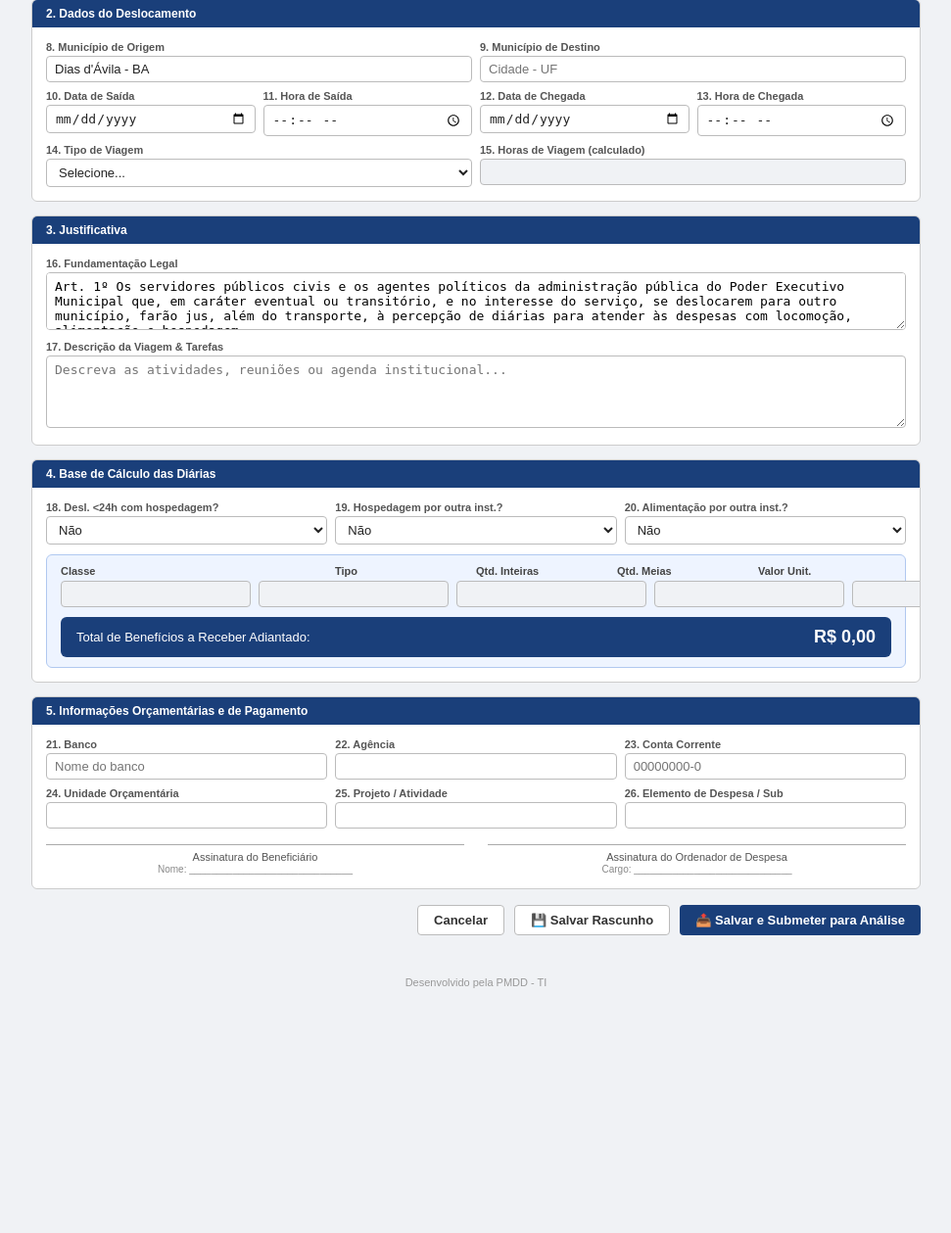
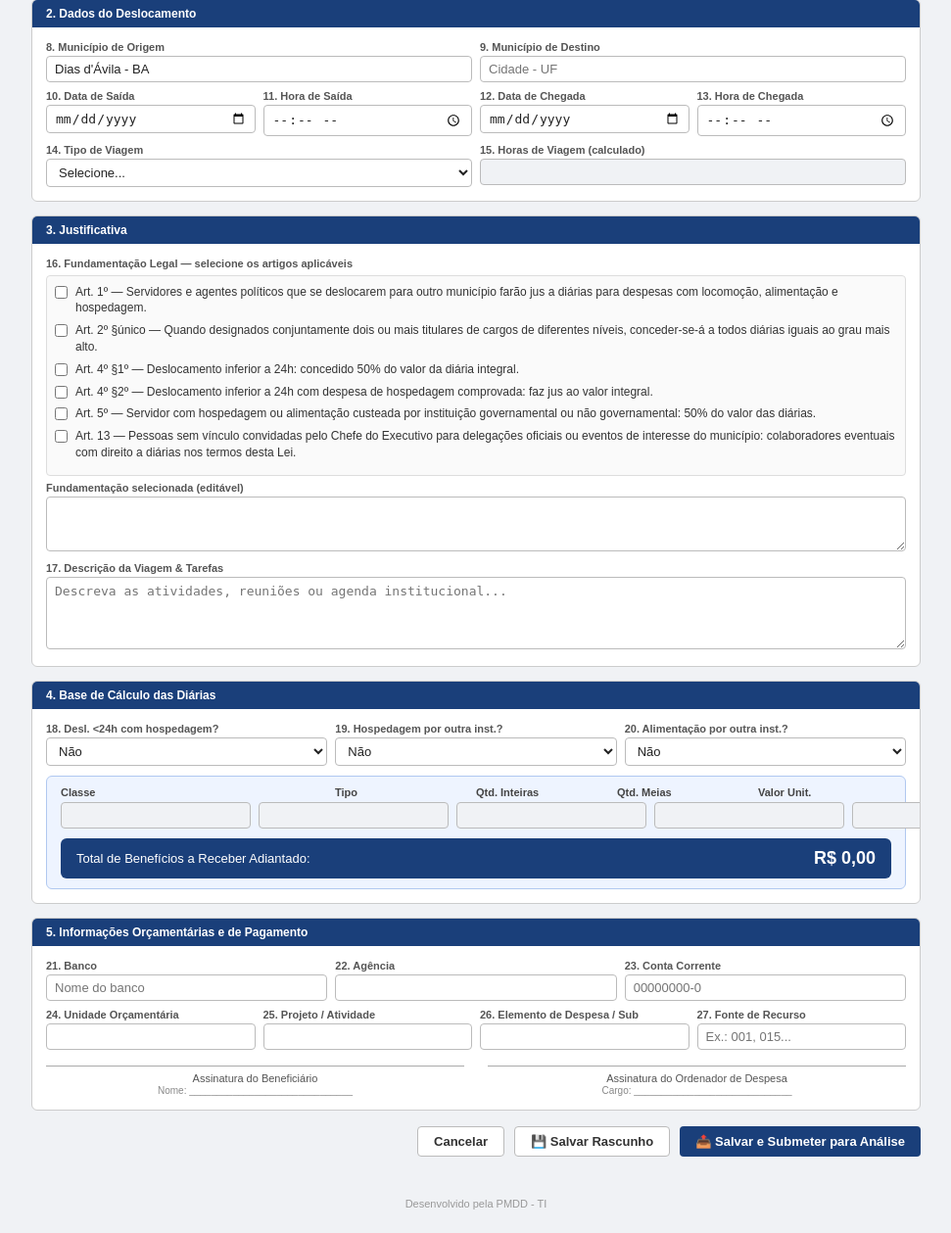
Before and after one commit to TiagoMascarenhas/PRD-DD, a Flask app: page /formulario/novo in a window 1280 px wide. Shown: the part 464-1723 px from the top of the page at 98% size, without its empty margins (154-1125 px from the left). Before the commit the page ends 1473 px from the top, so only its background shows below. Run offline with Flask 3, Linux system fonts and the light colour scheme; a user stored in the database is signed in; data comes from the database, SQL or seed files in the repository.

Commit message:
Mudanças solicitadas pela control

```diff
--- a/models.py
+++ b/models.py
@@ -97,6 +97,7 @@ class Processo(db.Model):
     un_orc       = db.Column(db.String(30))
     proj_atv     = db.Column(db.String(30))
     elem_desp    = db.Column(db.String(30))
+    fonte_recurso = db.Column(db.String(30))
 
     # Prestação de contas (Anexo II)
     d_alim       = db.Column(db.Float, default=0)
--- a/routes/formulario.py
+++ b/routes/formulario.py
@@ -9,7 +9,7 @@ CAMPOS = [
     'data_emissao','status_form','nome','matricula','cpf','rg','tipo_benef','cargo','orgao',
     'origem','destino','dt_saida','hr_saida','dt_chegada','hr_chegada','tipo_viagem','horas_viagem',
     'fund_legal','descricao','desl_24h','hosp_outra','alim_outra',
-    'r_classe','r_tipo','banco','agencia','conta','un_orc','proj_atv','elem_desp','a2_obs',
+    'r_classe','r_tipo','banco','agencia','conta','un_orc','proj_atv','elem_desp','fonte_recurso','a2_obs',
 ]
 CAMPOS_FLOAT  = ['r_valor','total_diaria','d_alim','d_transp','d_taxa','d_reparos','d_outros']
 CAMPOS_INT    = ['r_qtd_int','r_qtd_meio']
--- a/routes/processos.py
+++ b/routes/processos.py
@@ -212,6 +212,7 @@ table.assin td{{width:50%;padding:0 10px;text-align:center;vertical-align:top;fo
   <td><div class="f"><label>Unidade Orçamentária</label><span>{p.un_orc or '—'}</span></div></td>
   <td><div class="f"><label>Projeto / Atividade</label><span>{p.proj_atv or '—'}</span></div></td>
   <td><div class="f"><label>Elemento de Despesa</label><span>{p.elem_desp or '—'}</span></div></td>
+  <td><div class="f"><label>Fonte de Recurso</label><span>{p.fonte_recurso or '—'}</span></div></td>
 </tr></table>
 <table class="assin"><tr>
   <td>Assinatura do Beneficiário<br><br>Nome: ______________________________</td>
@@ -252,7 +253,7 @@ table.assin td{{width:50%;padding:0 10px;text-align:center;vertical-align:top;fo
 
 <div class="section"><div class="sh">7. Observações</div><div class="sb">
 <div class="f" style="margin-bottom:5px"><label>Obs.</label><span style="white-space:pre-wrap">{p.a2_obs or '—'}</span></div>
-<div class="decl"><strong>Certidão de Conformidade:</strong> Certifico, para estritos fins de análise e validação técnica junto ao Órgão de Controle Interno do Município, a regular execução dos trabalhos, encontrando-se em conformidade com o Decreto Municipal nº 1.313/2013. </div>
+<div class="decl"><strong>Certidão de Conformidade:</strong> Certifico, para estritos fins de análise e validação técnica junto ao Órgão de Controle Interno do Município, a regular execução dos trabalhos, encontrando-se em conformidade com o Decreto Municipal nº 014/09.</div>
 <div class="decl" style="margin-top:4px"><strong>Declaração de Responsabilidade:</strong> Declaro que assumo inteira responsabilidade civil, administrativa e penal pela veracidade das informações apresentadas.</div>
 <table class="assin"><tr>
   <td>Apresentado pelo Beneficiário<br><br>Data: ____/____/_____</td>
--- a/templates/formulario.html
+++ b/templates/formulario.html
@@ -133,8 +133,34 @@
   <div class="card-header">3. Justificativa</div>
   <div class="card-body">
     <div style="margin-bottom:8px">
-      <label style="font-size:11px;font-weight:bold;color:#555;display:block;margin-bottom:3px">16. Fundamentação Legal</label>
-      <textarea name="fund_legal" rows="3" style="width:100%;padding:6px 8px;border:1px solid #bbb;border-radius:4px;font-size:13px;resize:vertical" {{ 'readonly' if readonly }}>{{ p.fund_legal if p else 'Art. 1º Os servidores públicos civis e os agentes políticos da administração pública do Poder Executivo Municipal que, em caráter eventual ou transitório, e no interesse do serviço, se deslocarem para outro município, farão jus, além do transporte, à percepção de diárias para atender às despesas com locomoção, alimentação e hospedagem.' }}</textarea>
+      <label style="font-size:11px;font-weight:bold;color:#555;display:block;margin-bottom:6px">16. Fundamentação Legal — selecione os artigos aplicáveis</label>
+
+      {% set artigos = [
+        ('art1',  'Art. 1º — Servidores e agentes políticos que se deslocarem para outro município farão jus a diárias para despesas com locomoção, alimentação e hospedagem.'),
+        ('art2p', 'Art. 2º §único — Quando designados conjuntamente dois ou mais titulares de cargos de diferentes níveis, conceder-se-á a todos diárias iguais ao grau mais alto.'),
+        ('art4p1','Art. 4º §1º — Deslocamento inferior a 24h: concedido 50% do valor da diária integral.'),
+        ('art4p2','Art. 4º §2º — Deslocamento inferior a 24h com despesa de hospedagem comprovada: faz jus ao valor integral.'),
+        ('art5',  'Art. 5º — Servidor com hospedagem ou alimentação custeada por instituição governamental ou não governamental: 50% do valor das diárias.'),
+        ('art13', 'Art. 13 — Pessoas sem vínculo convidadas pelo Chefe do Executivo para delegações oficiais ou eventos de interesse do município: colaboradores eventuais com direito a diárias nos termos desta Lei.'),
+      ] %}
+
+      <div id="artigos-checks" style="border:1px solid #ddd;border-radius:4px;padding:8px;background:#fafafa;margin-bottom:6px">
+        {% for id, texto in artigos %}
+        {% set marcado = p and p.fund_legal and texto[:30] in p.fund_legal %}
+        <label style="display:flex;align-items:flex-start;gap:8px;margin-bottom:6px;cursor:pointer;font-size:12px;color:#333;line-height:1.4">
+          <input type="checkbox" class="art-check" data-texto="{{ texto }}"
+                 style="margin-top:2px;flex-shrink:0"
+                 {{ 'checked' if marcado }}
+                 {{ 'disabled' if readonly }}>
+          <span>{{ texto }}</span>
+        </label>
+        {% endfor %}
+      </div>
+
+      <label style="font-size:11px;font-weight:bold;color:#555;display:block;margin-bottom:3px">Fundamentação selecionada (editável)</label>
+      <textarea id="fund-legal-textarea" name="fund_legal" rows="3"
+                style="width:100%;padding:6px 8px;border:1px solid #bbb;border-radius:4px;font-size:12px;resize:vertical;color:#444"
+                {{ 'readonly' if readonly }}>{{ p.fund_legal if p and p.fund_legal else '' }}</textarea>
     </div>
     <div>
       <label style="font-size:11px;font-weight:bold;color:#555;display:block;margin-bottom:3px">17. Descrição da Viagem &amp; Tarefas</label>
@@ -142,6 +168,30 @@
     </div>
   </div>
 </div>
+
+<script>
+(function(){
+  function reconstruir(){
+    var checks = document.querySelectorAll('.art-check:checked');
+    var textos = [];
+    checks.forEach(function(c){ textos.push(c.dataset.texto); });
+    document.getElementById('fund-legal-textarea').value = textos.join('\n');
+  }
+  document.querySelectorAll('.art-check').forEach(function(c){
+    c.addEventListener('change', reconstruir);
+  });
+  // Na edição, marca os checks cujo texto já está no textarea
+  (function marcarExistentes(){
+    var ta = document.getElementById('fund-legal-textarea');
+    if(!ta || !ta.value) return;
+    document.querySelectorAll('.art-check').forEach(function(c){
+      if(ta.value.indexOf(c.dataset.texto.substring(0,30)) !== -1){
+        c.checked = true;
+      }
+    });
+  })();
+})();
+</script>
 
 <div class="card">
   <div class="card-header">4. Base de Cálculo das Diárias</div>
@@ -204,13 +254,15 @@
       <div class="field"><label>23. Conta Corrente</label>
         <input type="text" name="conta" value="{{ p.conta or '' if p else '' }}" placeholder="00000000-0" {{ 'readonly' if readonly }}></div>
     </div>
-    <div style="display:grid;grid-template-columns:1fr 1fr 1fr;gap:8px;margin-bottom:16px">
+    <div style="display:grid;grid-template-columns:1fr 1fr 1fr 1fr;gap:8px;margin-bottom:16px">
       <div class="field"><label>24. Unidade Orçamentária</label>
         <input type="text" name="un_orc" value="{{ p.un_orc or '' if p else '' }}" {{ 'readonly' if readonly }}></div>
       <div class="field"><label>25. Projeto / Atividade</label>
         <input type="text" name="proj_atv" value="{{ p.proj_atv or '' if p else '' }}" {{ 'readonly' if readonly }}></div>
       <div class="field"><label>26. Elemento de Despesa / Sub</label>
         <input type="text" name="elem_desp" value="{{ p.elem_desp or '' if p else '' }}" {{ 'readonly' if readonly }}></div>
+      <div class="field"><label>27. Fonte de Recurso</label>
+        <input type="text" name="fonte_recurso" value="{{ p.fonte_recurso or '' if p else '' }}" placeholder="Ex.: 001, 015..." {{ 'readonly' if readonly }}></div>
     </div>
     <div style="display:grid;grid-template-columns:1fr 1fr;gap:24px;margin-top:8px">
       <div style="border-top:1px solid #aaa;padding-top:6px;text-align:center;font-size:11px;color:#555">
```
